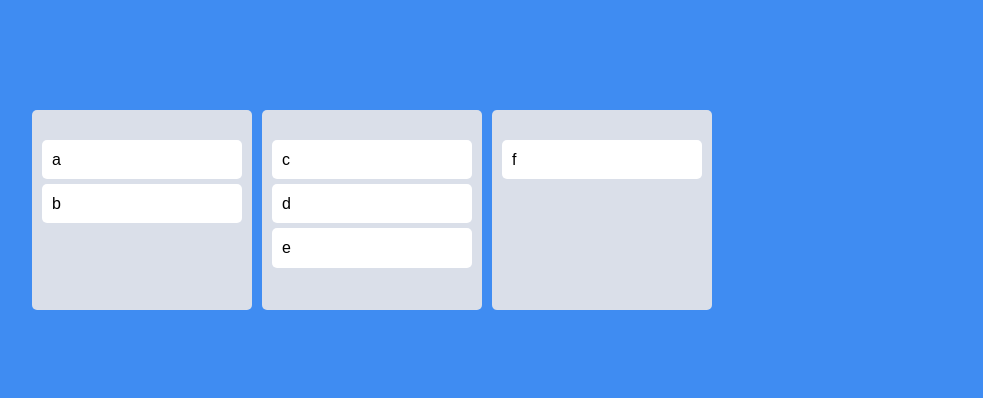
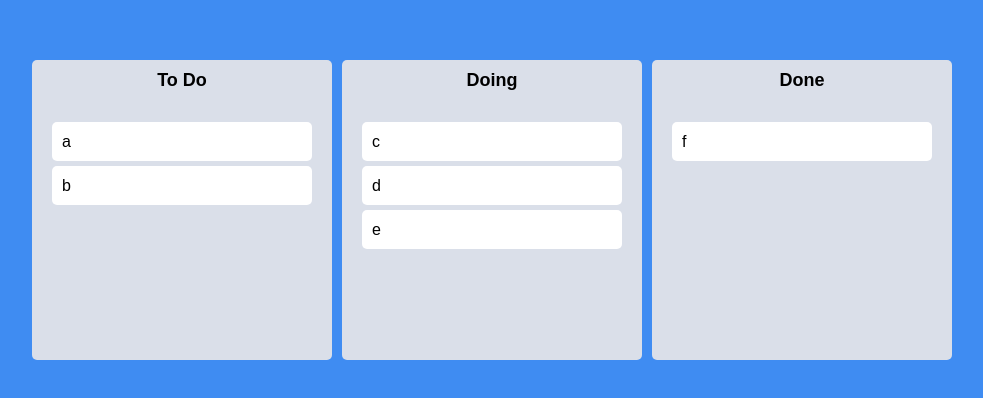
Before and after one commit to shinwonse/my-trello, a React (Create React App) app: page / in a window 1280 px wide. Shown: the part 190-588 px from the top of the page, without its empty margins (268-1251 px from the left). Built offline with nearby package versions, Linux system fonts and the light colour scheme.

Commit message:
style: :art: improve design

```diff
--- a/src/App.tsx
+++ b/src/App.tsx
@@ -23,16 +23,36 @@ const Boards = styled.div`
 
 function App() {
   const [toDos, setToDos] = useRecoilState(toDoState);
-  const onDragEnd = ({ draggableId, destination, source }: DropResult) => {
+  const onDragEnd = (info: DropResult) => {
+    console.log(info);
+    const { destination, draggableId, source } = info;
     if (!destination) return;
-    // setToDos((oldToDos) => {
-    //   const copyToDos = [...oldToDos];
-    //   // 1) delete item on source.index
-    //   copyToDos.splice(source.index, 1);
-    //   // 2) Put back the item on the destination.index
-    //   copyToDos.splice(destination?.index, 0, draggableId);
-    //   return copyToDos;
-    // });
+    if (destination?.droppableId === source.droppableId) {
+      // same board movement
+      setToDos((allBoards) => {
+        const boardCopy = [...allBoards[source.droppableId]];
+        boardCopy.splice(source.index, 1);
+        boardCopy.splice(destination?.index, 0, draggableId);
+        return {
+          ...allBoards,
+          [source.droppableId]: boardCopy,
+        };
+      });
+    }
+    if (destination?.droppableId !== source.droppableId) {
+      // cross board movement
+      setToDos((allBoards) => {
+        const sourceBoard = [...allBoards[source.droppableId]];
+        const destinationBoard = [...allBoards[destination.droppableId]];
+        sourceBoard.splice(source.index, 1);
+        destinationBoard.splice(destination?.index, 0, draggableId);
+        return {
+          ...allBoards,
+          [source.droppableId]: sourceBoard,
+          [destination.droppableId]: destinationBoard,
+        };
+      });
+    }
   };
   return (
     <Wrapper>
--- a/src/Components/Board.tsx
+++ b/src/Components/Board.tsx
@@ -3,11 +3,38 @@ import DraggableCard from "./DraggableCard";
 import styled from "styled-components";
 
 const Wrapper = styled.div`
-  padding: 20px 10px;
-  padding-top: 30px;
+  width: 300px;
+  padding-top: 10px;
   background-color: ${(props) => props.theme.boardColor};
   border-radius: 5px;
-  min-height: 200px;
+  min-height: 300px;
+  display: flex;
+  flex-direction: column;
+  overflow: hidden;
+`;
+
+const Title = styled.h2`
+  text-align: center;
+  font-weight: 600;
+  margin-bottom: 10px;
+  font-size: 18px;
+`;
+
+interface IAreaProps {
+  isDraggingFromThis: boolean;
+  isDraggingOver: boolean;
+}
+
+const Area = styled.div<IAreaProps>`
+  background-color: ${(props) =>
+    props.isDraggingOver
+      ? "#dfe6e9"
+      : props.isDraggingFromThis
+      ? "#b2bec3"
+      : "transparent"};
+  flex-grow: 1;
+  transition: background-color 0.3s ease-in-out;
+  padding: 20px;
 `;
 
 interface IBoardProps {
@@ -17,16 +44,24 @@ interface IBoardProps {
 
 function Board({ toDos, boardId }: IBoardProps) {
   return (
+    <Wrapper>
+      <Title>{boardId}</Title>
       <Droppable droppableId={boardId}>
-      {(provider) => (
-        <Wrapper ref={provider.innerRef} {...provider.droppableProps}>
+        {(provider, info) => (
+          <Area
+            isDraggingOver={info.isDraggingOver}
+            isDraggingFromThis={Boolean(info.draggingFromThisWith)}
+            ref={provider.innerRef}
+            {...provider.droppableProps}
+          >
             {toDos.map((toDo, index) => (
               <DraggableCard key={toDo} index={index} toDo={toDo} />
             ))}
             {provider.placeholder}
-        </Wrapper>
+          </Area>
         )}
       </Droppable>
+    </Wrapper>
   );
 }
 
--- a/src/Components/DraggableCard.tsx
+++ b/src/Components/DraggableCard.tsx
@@ -2,24 +2,28 @@ import React from "react";
 import { Draggable } from "react-beautiful-dnd";
 import styled from "styled-components";
 
-const Card = styled.div`
+const Card = styled.div<{ isDragging: boolean }>`
   border-radius: 5px;
   margin-bottom: 5px;
-  padding: 10px 10px;
-  background-color: ${(props) => props.theme.cardColor};
+  padding: 10px;
+  background-color: ${(props) =>
+    props.isDragging ? "#e4f2ff" : props.theme.cardColor};
+  box-shadow: ${(props) =>
+    props.isDragging ? "0px 2px 5px rgba(0, 0, 0, 0.05)" : "none"};
 `;
 
-interface IDraggableCardProps {
+interface IDragabbleCardProps {
   toDo: string;
   index: number;
 }
 
-function DraggableCard({ toDo, index }: IDraggableCardProps) {
+function DraggableCard({ toDo, index }: IDragabbleCardProps) {
   console.log();
   return (
     <Draggable key={toDo} draggableId={toDo} index={index}>
-      {(provided) => (
+      {(provided, snapshot) => (
         <Card
+          isDragging={snapshot.isDragging}
           ref={provided.innerRef}
           {...provided.dragHandleProps}
           {...provided.draggableProps}
--- a/src/atoms.tsx
+++ b/src/atoms.tsx
@@ -7,8 +7,8 @@ interface IToDoState {
 export const toDoState = atom<IToDoState>({
   key: "toDo",
   default: {
-    to_do: ["a", "b"],
-    doing: ["c", "d", "e"],
-    done: ["f"],
+    "To Do": ["a", "b"],
+    Doing: ["c", "d", "e"],
+    Done: ["f"],
   },
 });
```
Lines whose indentation alone changed are shown as unchanged.
